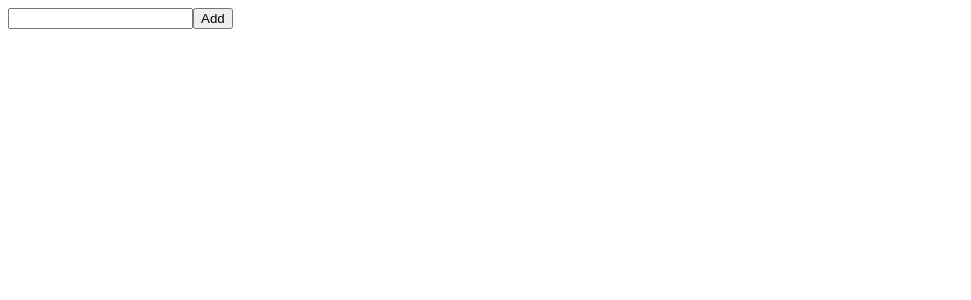
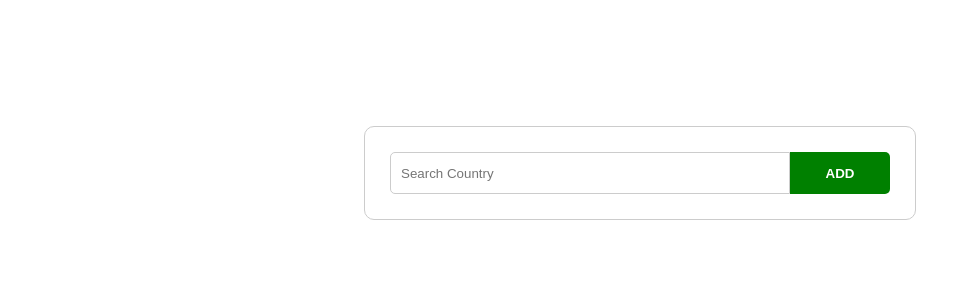
Before and after one commit to flirtman/Covid-19, a React (Create React App) app: page / in a window 1280 px wide. Shown: the top 300 px of the page, without its empty margins (0-971 px from the left). Built offline with nearby package versions, Linux system fonts and the light colour scheme.

Commit message:
some styling added

```diff
--- a/package.json
+++ b/package.json
@@ -3,15 +3,19 @@
   "version": "0.1.0",
   "private": true,
   "dependencies": {
+    "@material-ui/core": "^4.11.0",
+    "@material-ui/icons": "^4.9.1",
     "@testing-library/jest-dom": "^4.2.4",
     "@testing-library/react": "^9.3.2",
     "@testing-library/user-event": "^7.1.2",
     "dotenv": "^8.2.0",
     "env-cmd": "^10.1.0",
+    "moment": "^2.27.0",
     "node-sass": "^4.14.1",
     "react": "^16.13.1",
     "react-app-env": "^1.2.3",
     "react-dom": "^16.13.1",
+    "react-moment": "^0.9.7",
     "react-redux": "^7.2.0",
     "react-scripts": "3.4.1",
     "redux": "^4.0.5",
--- a/src/App.js
+++ b/src/App.js
@@ -1,6 +1,7 @@
 import React from 'react';
 import SearchForm from './components/SearchForm';
 import ResultsList from './components/ResultsList';
+import './css/App.scss';
 
 function App() {
   return (
--- a/src/components/ResultsList/index.jsx
+++ b/src/components/ResultsList/index.jsx
@@ -4,6 +4,17 @@
 
 import React, {useEffect} from 'react';
 import {connect} from 'react-redux';
+
+import AccessibilityNewIcon from '@material-ui/icons/AccessibilityNew';
+import AddAlertIcon from '@material-ui/icons/AddAlert';
+import FireplaceIcon from '@material-ui/icons/Fireplace';
+import EventAvailableIcon from '@material-ui/icons/EventAvailable';
+import EventIcon from '@material-ui/icons/Event';
+import AddLocationIcon from '@material-ui/icons/AddLocation';
+
+import Moment from 'react-moment';
+
+import './styles.scss';
 
 
 const mapStateToProps = (state) => {
@@ -18,14 +29,24 @@ const ResultsList = (state) => {
 
     if(countryData.location !== null) {
         return (
-            <div>
+            <div className='results-list'>
                 <ul>
-                    <li>Recovered : {countryData.recovered}</li>
-                    <li>Deaths : {countryData.deaths}</li>
-                    <li>Confirmed : {countryData.confirmed}</li>
-                    <li>LastChecked : {countryData.lastChecked}</li>
-                    <li>LastReported : {countryData.lastReported}</li>
-                    <li>Location : {countryData.location}</li>
+                    <li><AccessibilityNewIcon/>Recovered: {countryData.recovered}</li>
+                    <li><FireplaceIcon/> Deaths: {countryData.deaths}</li>
+                    <li><AddAlertIcon/> Confirmed: {countryData.confirmed}</li>
+                    <li>
+                        <EventAvailableIcon/> Last Checked:
+                        <Moment format="YYYY/MM/DD HH:mm">
+                            {countryData.lastChecked}
+                        </Moment>
+                    </li>
+                    <li>
+                        <EventIcon/> Last Reported:
+                        <Moment format="YYYY/MM/DD HH:mm">
+                            {countryData.lastReported}
+                        </Moment>
+                    </li>
+                    <li><AddLocationIcon/> Location: {countryData.location}</li>
                 </ul>
             </div>
         )
--- a/src/components/ResultsList/styles.scss
+++ b/src/components/ResultsList/styles.scss
@@ -0,0 +1,13 @@
+.results-list {
+    ul {
+        padding: 0;
+        li {
+            margin: 15px 0 15px;
+            list-style: none;
+            svg {
+                margin-right: 10px;
+                margin-bottom: -5px;
+            }
+        }
+    }
+}
--- a/src/components/SearchForm/index.jsx
+++ b/src/components/SearchForm/index.jsx
@@ -65,10 +65,15 @@ const SearchForm = (state) => {
     }
 
     return (
-        <div>
+        <div className="search-form">
             <form onSubmit={(e) => onFormSubmit(e)} id={'countryForm'}>
                 <label>
-                    <input type={'text'} name={'country'} id={'country-input'}/>
+                    <input
+                        type={'text'}
+                        name={'country'}
+                        id={'country-input'}
+                        placeholder={'Search Country'}
+                    />
                 </label>
                 <label>
                     <button>Add</button>
--- a/src/components/SearchForm/styles.scss
+++ b/src/components/SearchForm/styles.scss
@@ -0,0 +1,22 @@
+.search-form {
+    input {
+        width: 80%;
+        height: 42px;
+        padding: 10px;
+        box-sizing: border-box;
+        border: 1px solid #ccc;
+        border-radius: 5px 0 0 5px;
+    }
+    button {
+        width: 20%;
+        height: 42px;
+        padding: 10px;
+        border: 0;
+        border-left: 0;
+        border-radius: 0 5px 5px 0;
+        background: green;
+        color: #fff;
+        font-weight: bold;
+        text-transform: uppercase;
+    }
+}
--- /dev/null
+++ b/src/css/App.scss
@@ -0,0 +1,8 @@
+.App {
+    max-width: 500px;
+    margin: auto;
+    padding: 25px;
+    margin-top: 10%;
+    border: 1px solid #ccc;
+    border-radius: 10px;
+}
```
Also changed, not shown: 1 other file (tests, documents, lock files or other folders).
